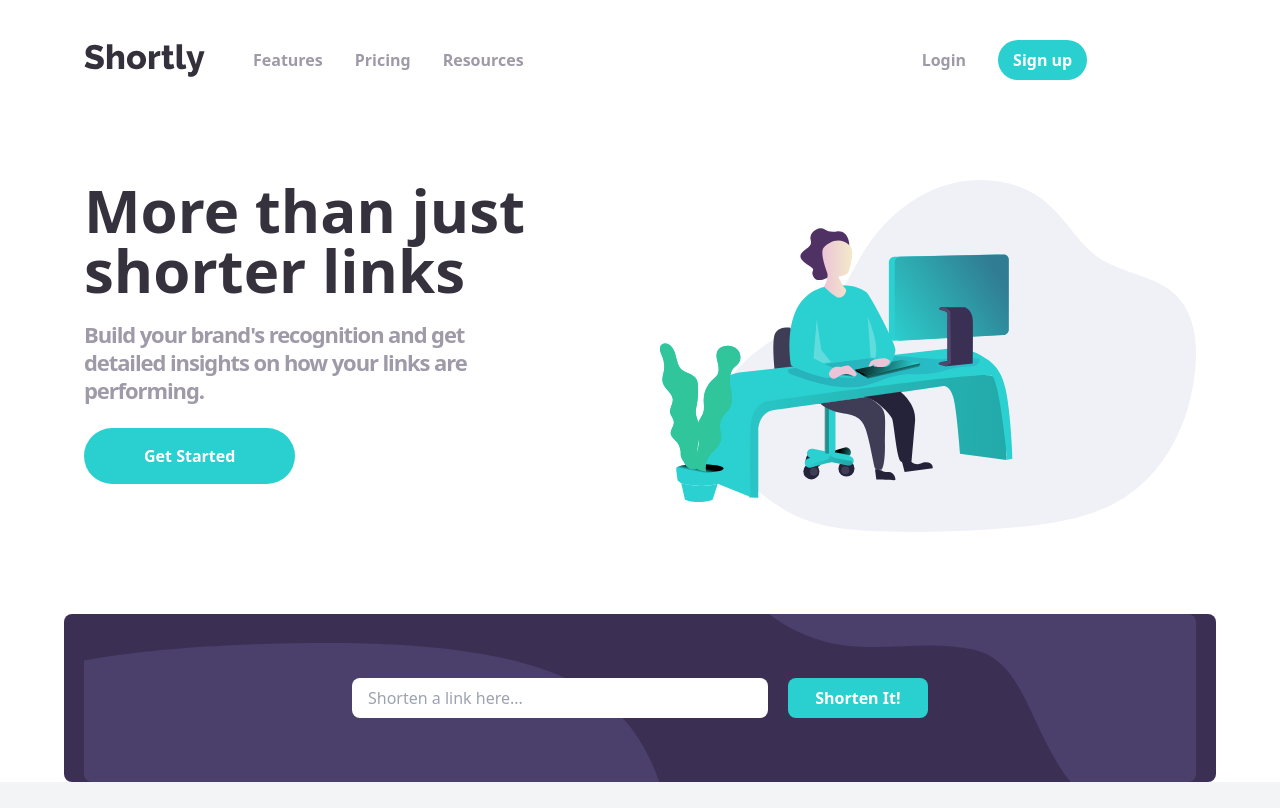
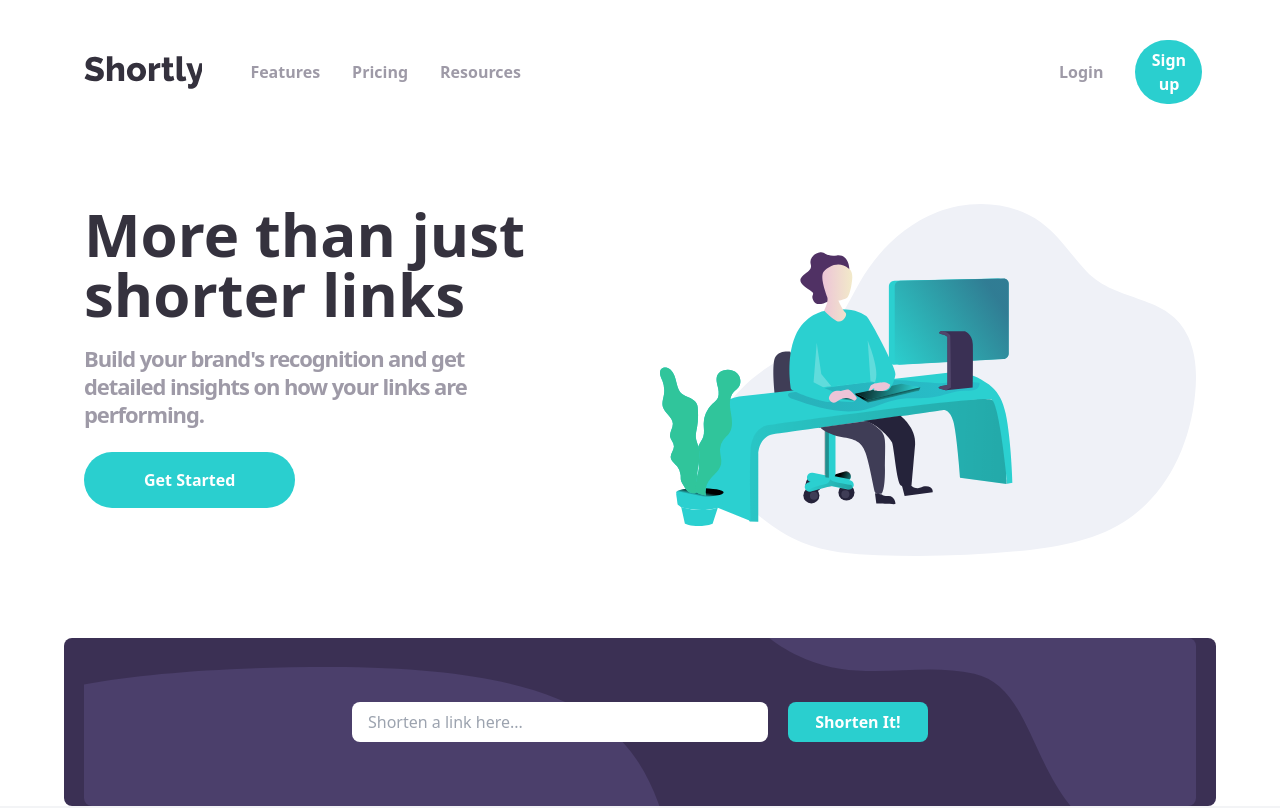
Before and after one commit to Stephy-Crown/URL-Shortener-API, a website: page index.html in a window 1280 px wide. Shown: the top 808 px of the page. Drawn offline with nearby package versions, Linux system fonts and the light colour scheme; files whose address does not match are found by name.

Commit message:
changes in navbar responsiveness

```diff
--- a/index.html
+++ b/index.html
@@ -42,7 +42,7 @@
   <body>
     <header class="pt-[40px] pb-[20px] max-width">
       <nav>
-        <div class="flex justify-between md:justify-items-start items-center">
+        <div class="flex justify-between items-center">
           <!-- LOGO AND -->
           <div class="md:flex md:items-center">
             <svg xmlns="http://www.w3.org/2000/svg" width="121" height="33">
@@ -74,7 +74,7 @@
 
               <!-- LOGIN -->
               <ul
-                class="md:inline-flex md:items-center lg:ml-[350px] xl:[400px] md:ml-[130px] md:text-GrayishViolet text-white"
+                class="md:inline-flex md:items-center xl:ml-[490px] lg:ml-[300px] md:ml-[100px] md:text-GrayishViolet text-white"
               >
                 <li
                   class="md:py-[0.2rem] md:px-[2rem] pb-[30px] font-bold cursor-pointer hover:text-black"
@@ -219,7 +219,7 @@
                 name=""
                 id=""
                 placeholder="Shorten a link here..."
-                class="w-full lg:w-[1400px] md:w-[1500px] mb-2 px-[30px] md:px-4 md:mb-0 py-2 rounded-lg"
+                class="lg:w-[1400px] w-full md:w-[1500px] mb-2 px-[30px] md:px-4 md:mb-0 py-2 rounded-lg"
               />
 
               <button
```
Also changed, not shown: dist/output.css.
